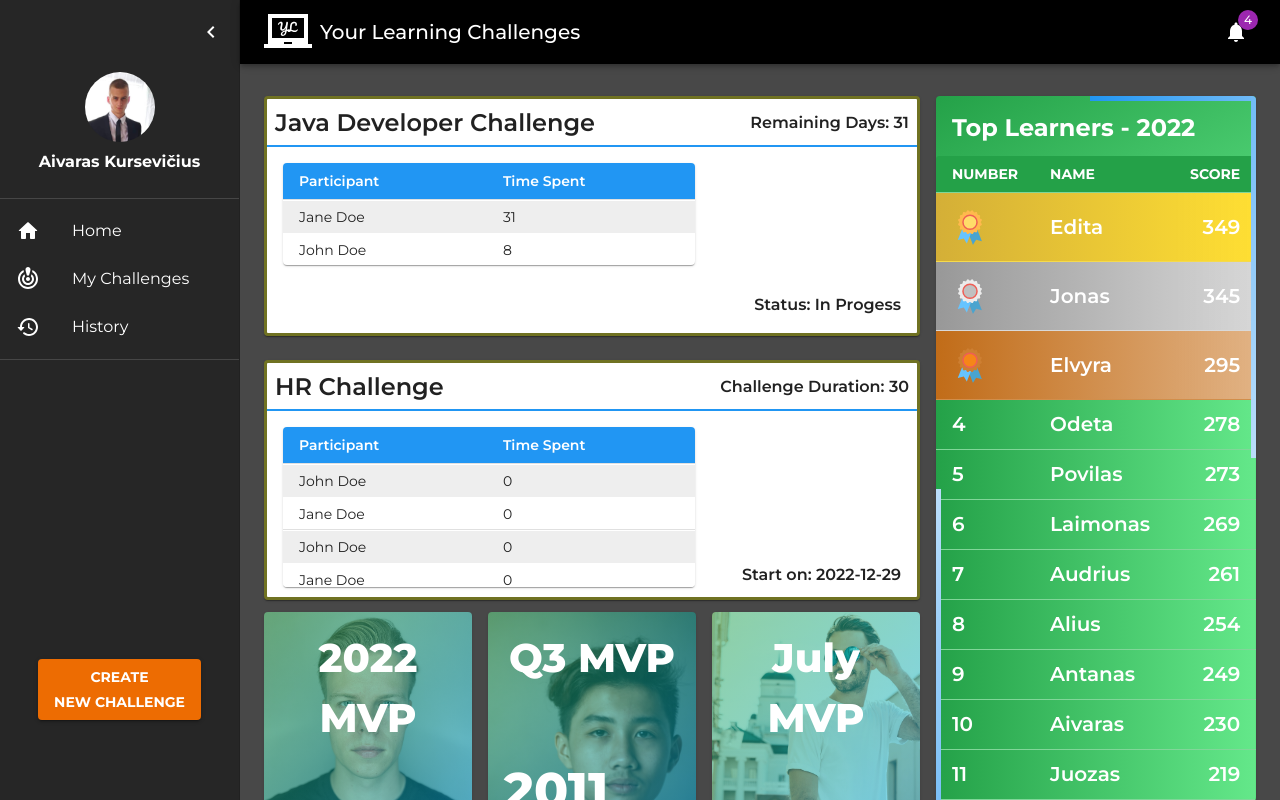
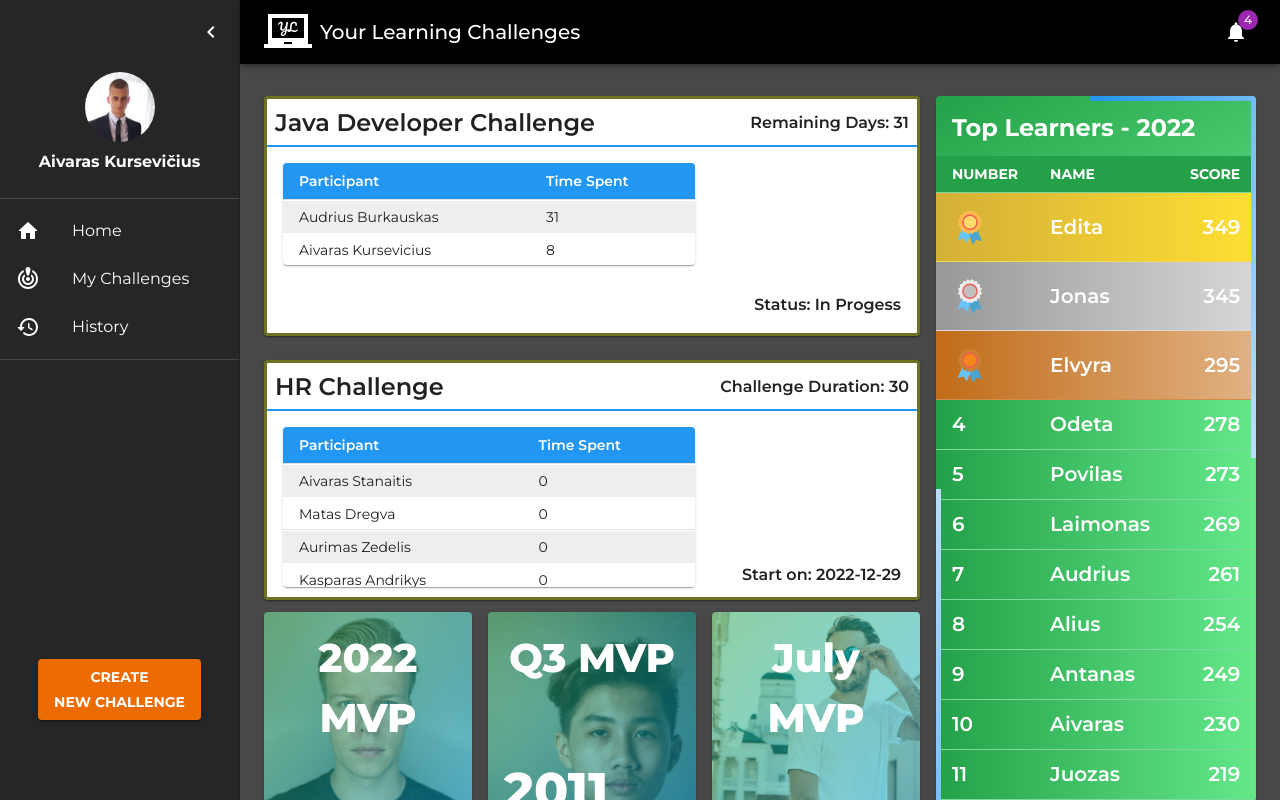
Before and after one commit to aivaraskurseviciusltu/HACKATHON2022, a React (Create React App) app in the folder my-app/: page / in a window 1280 px wide. Built offline with nearby package versions, Linux system fonts and the light colour scheme.

Commit message:
Aivaras K update

```diff
--- a/my-app/src/Challenges/Challenges.js
+++ b/my-app/src/Challenges/Challenges.js
@@ -7,8 +7,8 @@ const mockData = [
     startDate: "2022-10-29",
     users: [
       {
-        name: "John",
-        surname: "Doe",
+        name: "Aivaras",
+        surname: "Kursevicius",
         learnings: [
           {
             title: "Learning JS",
@@ -27,8 +27,8 @@ const mockData = [
         ],
       },
       {
-        name: "Jane",
-        surname: "Doe",
+        name: "Audrius",
+        surname: "Burkauskas",
         learnings: [
           {
             title: "Learning JS",
@@ -54,26 +54,38 @@ const mockData = [
     startDate: "2022-12-29",
     users: [
       {
-        name: "John",
-        surname: "Doe",
+        name: "Aivaras",
+        surname: "Stanaitis",
         learnings: [
         ],
       },
       {
-        name: "Jane",
-        surname: "Doe",
+        name: "Matas",
+        surname: "Dregva",
         learnings: [
         ],
       },
       {
-        name: "John",
-        surname: "Doe",
+        name: "Aurimas",
+        surname: "Zedelis",
         learnings: [
         ],
       },
       {
-        name: "Jane",
-        surname: "Doe",
+        name: "Kasparas",
+        surname: "Andrikys",
+        learnings: [
+        ],
+      },
+      {
+        name: "Marius",
+        surname: "Gliaudelis",
+        learnings: [
+        ],
+      },
+      {
+        name: "Oleg",
+        surname: "Valujev",
         learnings: [
         ],
       },
```
